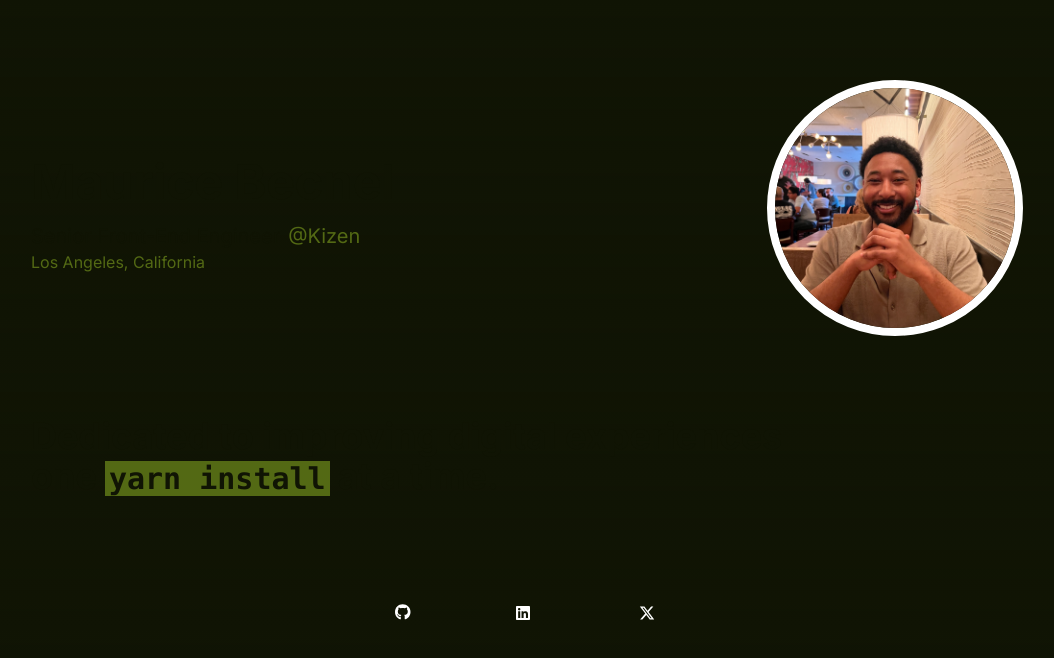
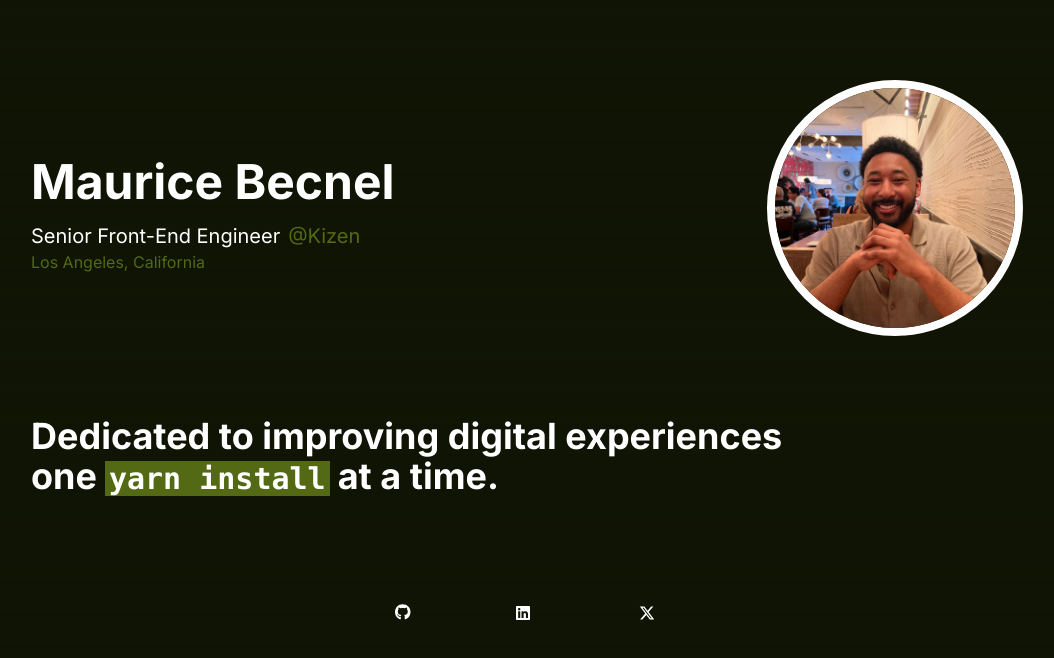
Before and after one commit to mauricebecnel400/mauricebecnel.tech, a Next.js app: page / in a window 1280 px wide. Shown: the top 658 px of the page, without its empty margins (113-1167 px from the left). Built offline with nearby package versions, Linux system fonts and the light colour scheme.

Commit message:
fix colors and add anaylitics

```diff
--- a/package.json
+++ b/package.json
@@ -12,6 +12,7 @@
     "@fortawesome/fontawesome-svg-core": "^6.5.2",
     "@fortawesome/free-brands-svg-icons": "^6.5.2",
     "@fortawesome/react-fontawesome": "^0.2.2",
+    "@vercel/analytics": "^1.3.1",
     "autoprefixer": "^10.4.14",
     "font-awesome": "^4.7.0",
     "next": "^13.4.13",
--- a/src/app/globals.css
+++ b/src/app/globals.css
@@ -6,14 +6,6 @@
   --foreground-rgb: 16, 20, 4, 1;
   --background-start-rgb: 16, 20, 4, 1;
   --background-end-rgb: 16, 20, 4, 1;
-}
-
-@media (prefers-color-scheme: dark) {
-  :root {
-    --foreground-rgb: 255, 255, 255;
-    --background-start-rgb: 16, 20, 4, 1;
-    --background-end-rgb: 16, 20, 4, 1;
-  }
 }
 
 body {
--- a/src/app/layout.tsx
+++ b/src/app/layout.tsx
@@ -2,7 +2,7 @@ import Head from "next/head";
 import "./globals.css";
 import type { Metadata } from "next";
 import { Inter } from "next/font/google";
-
+import { Analytics } from "@vercel/analytics/react";
 const inter = Inter({ subsets: ["latin"] });
 
 export const metadata: Metadata = {
@@ -17,6 +17,7 @@ export default function RootLayout({
 }) {
   return (
     <html lang="en">
+      <Analytics />
       <Head>
         <link rel="icon" href="src/app/favicon.ico" />
       </Head>
--- a/src/app/page.tsx
+++ b/src/app/page.tsx
@@ -12,11 +12,11 @@ export default function Home() {
       <div className="max-w-6xl h-full w-full flex flex-col justify-center items-center lg:gap-20 md:gap-20 sm:gap-20 mx-40 px-20 pt-20">
         <div className="w-full flex justify-between gap-10 items-center flex-col lg:flex-row">
           <div className="flex flex-col justify-center items-center md:items-center lg:items-start">
-            <h1 className="text-5xl font-bold mt-4 mb-4">
+            <h1 className="text-5xl text-white font-bold mt-4 mb-4">
               Maurice&nbsp;Becnel
             </h1>
             <div className="flex gap-2 items-center justify-center">
-              <p className="text-md md:text-xl lg:text-xl">
+              <p className="text-md md:text-xl text-white lg:text-xl">
                 Senior&nbsp;Front-End&nbsp;Engineer
               </p>
               <a
@@ -40,7 +40,7 @@ export default function Home() {
           </div>
         </div>
         <div className="flex justify-center text-center md:text-left lg:text-left">
-          <h2 className="text-xl font-bold md:text-4xl lg:text-4xl">
+          <h2 className="text-xl font-bold md:text-4xl text-white lg:text-4xl">
             Dedicated to improving digital experiences one
             <pre className="inline p-2 text-xl inline">
               <code className="bg-secondary px-1 text-xl md:text-3xl lg:text-3xl">
--- a/tailwind.config.ts
+++ b/tailwind.config.ts
@@ -1,6 +1,7 @@
 import type { Config } from "tailwindcss";
 
 const config: Config = {
+  darkMode: "media",
   content: [
     "./src/pages/**/*.{js,ts,jsx,tsx,mdx}",
     "./src/components/**/*.{js,ts,jsx,tsx,mdx}",
```
Also changed, not shown: 1 other file (tests, documents, lock files or other folders).
